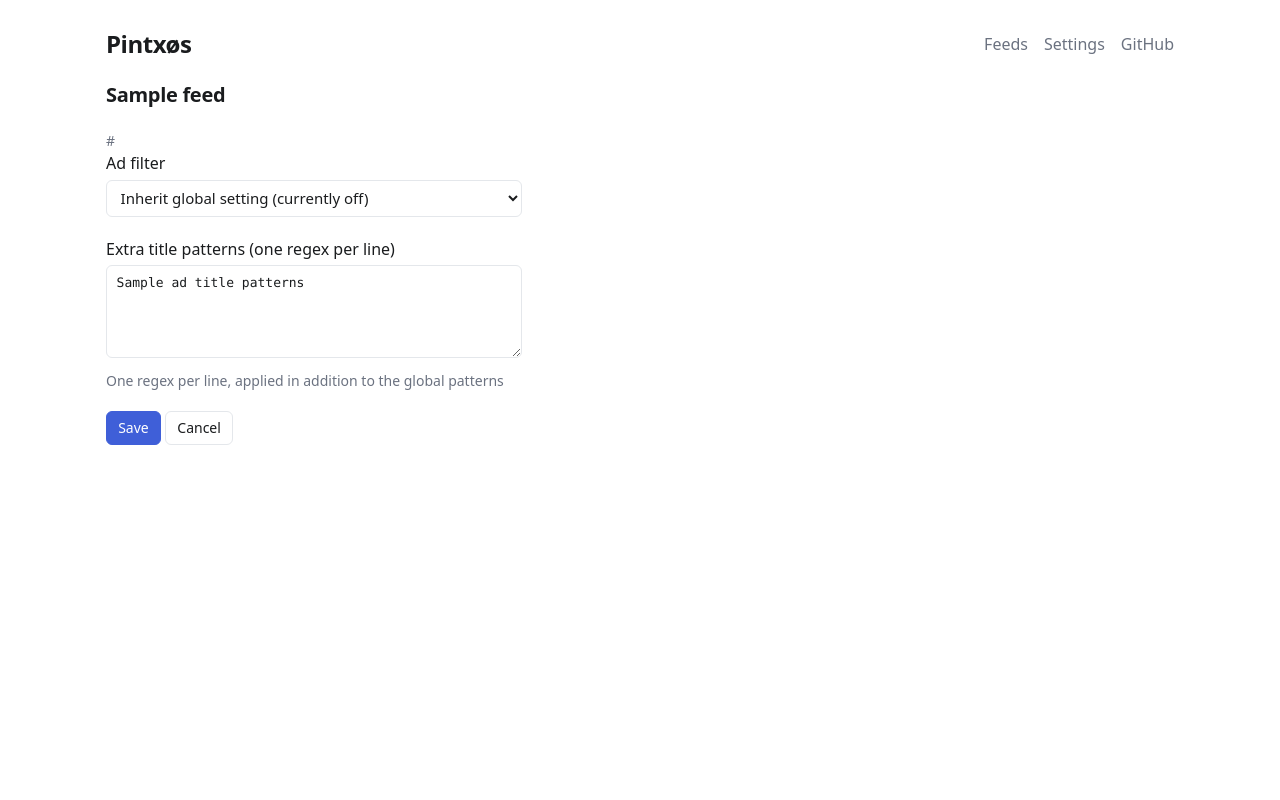
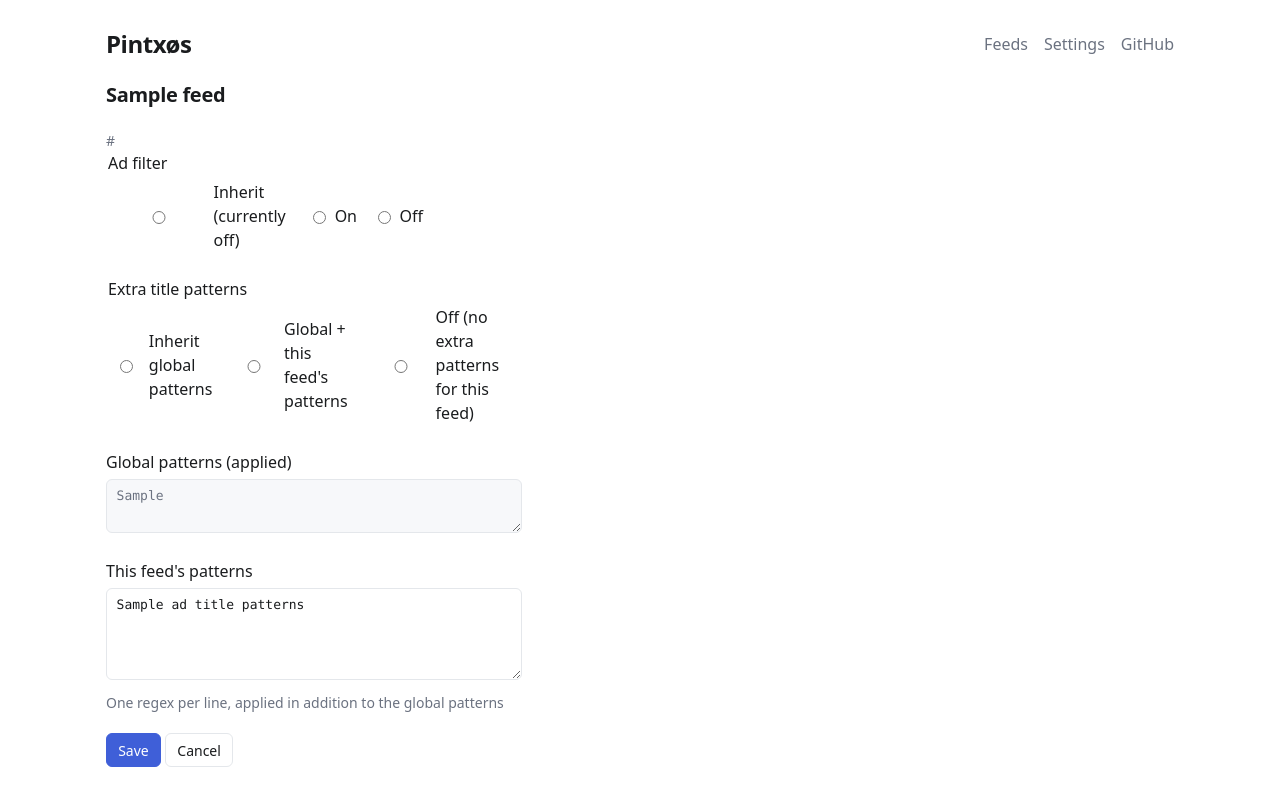
Before and after one commit to janw76/pintxos, a FastAPI app: template pintxos/templates/feed_edit.html in a window 1280 px wide. Run offline with FastAPI, Linux system fonts and the light colour scheme; the template is opened without the code that fills it: most values are stand-ins (such as "Sample title", 1, 10 or a date in 2020).

Commit message:
feat(ui): feed filter page with radio groups, global patterns shown read-only (pintxos-gno.4)
The per-feed page now uses inherit/on/off radios for both the ad filter
and the extra title patterns, shows the global patterns in a read-only
box so nothing has to be compared across tabs, and greys out whatever
does not apply using CSS :has() alone. The table link reads "Edit
filters". A disabled patterns field is never submitted, so saving in
inherit/off mode keeps the stored feed patterns.

Co-Authored-By: Claude Fable 5.1 <noreply@anthropic.com>
Claude-Session: https://claude.ai/code/session_01UiLCdtVdyW7RyV3ryx5mz3

```diff
--- a/pintxos/app.py
+++ b/pintxos/app.py
@@ -108,6 +108,7 @@ def feed_edit_page(request: Request, feed_id: int) -> Response:
         if feed is None:
             raise HTTPException(status_code=404, detail="feed not found")
         global_filter_ads_on = is_truthy(get_setting("PINTXOS_FILTER_ADS", conn))
+        global_patterns = get_setting("PINTXOS_AD_TITLE_PATTERNS", conn) or ""
     override = feed["filter_ads"]
     if override is None:
         filter_choice = "inherit"
@@ -115,6 +116,13 @@ def feed_edit_page(request: Request, feed_id: int) -> Response:
         filter_choice = "on"
     else:
         filter_choice = "off"
+    patterns_mode = feed["ad_patterns_mode"]
+    if patterns_mode is None:
+        patterns_choice = "inherit"
+    elif patterns_mode:
+        patterns_choice = "on"
+    else:
+        patterns_choice = "off"
     return templates.TemplateResponse(
         request,
         "feed_edit.html",
@@ -123,37 +131,61 @@ def feed_edit_page(request: Request, feed_id: int) -> Response:
             "filter_choice": filter_choice,
             "ad_title_patterns": feed["ad_title_patterns"] or "",
             "global_filter_ads_on": global_filter_ads_on,
+            "global_patterns": global_patterns,
+            "patterns_choice": patterns_choice,
+            "patterns_disabled": patterns_choice in ("inherit", "off"),
         },
     )
 
 
 @app.post("/feeds/{feed_id}")
-def feed_edit_save(
+async def feed_edit_save(
     feed_id: int,
+    request: Request,
     filter_ads: str = Form(...),
-    ad_title_patterns: str = Form(""),
+    ad_patterns_mode: str = Form(...),
 ) -> Response:
     with db() as conn:
-        exists = conn.execute("SELECT id FROM feeds WHERE id = ?", (feed_id,)).fetchone()
+        exists = conn.execute(
+            "SELECT id, ad_title_patterns FROM feeds WHERE id = ?", (feed_id,)
+        ).fetchone()
     if exists is None:
         raise HTTPException(status_code=404, detail="feed not found")
 
     if filter_ads not in ("inherit", "on", "off"):
         return _redirect(f"/feeds/{feed_id}", err="Invalid filter choice")
+    if ad_patterns_mode not in ("inherit", "on", "off"):
+        return _redirect(f"/feeds/{feed_id}", err="Invalid patterns choice")
 
-    patterns = "\n".join(line.strip() for line in ad_title_patterns.splitlines() if line.strip())
-    try:
-        adfilter.compile_patterns(patterns)
-    except ValueError as e:
-        return _redirect(f"/feeds/{feed_id}", err=f"Invalid pattern: {e}")
+    # A disabled textarea (patterns mode inherit/off, per the server-rendered
+    # `disabled` attribute) is never submitted by the browser; keep the
+    # stored patterns untouched in that case instead of wiping them. FastAPI's
+    # Form(...) collapses an empty submitted value to the same "absent" state
+    # as a field that's missing entirely, so the raw form data is read here to
+    # tell "not submitted" (disabled) apart from "submitted but blank"
+    # (explicitly cleared).
+    form = await request.form()
+    if "ad_title_patterns" not in form:
+        patterns_value = exists["ad_title_patterns"]
+    else:
+        ad_title_patterns = str(form["ad_title_patterns"])
+        patterns = "\n".join(
+            line.strip() for line in ad_title_patterns.splitlines() if line.strip()
+        )
+        try:
+            adfilter.compile_patterns(patterns)
+        except ValueError as e:
+            return _redirect(f"/feeds/{feed_id}", err=f"Invalid pattern: {e}")
+        patterns_value = patterns or None
 
     filter_ads_value = {"inherit": None, "on": 1, "off": 0}[filter_ads]
-    patterns_value = patterns or None
+    patterns_mode_value = {"inherit": None, "on": 1, "off": 0}[ad_patterns_mode]
 
     with db() as conn:
         conn.execute(
-            "UPDATE feeds SET filter_ads = ?, ad_title_patterns = ? WHERE id = ?",
-            (filter_ads_value, patterns_value, feed_id),
+            "UPDATE feeds SET filter_ads = ?, ad_patterns_mode = ?, ad_title_patterns = ? "
+            "WHERE id = ?",
+            (filter_ads_value, patterns_mode_value, patterns_value, feed_id),
         )
 
     return _redirect("/", msg="Saved")
--- a/pintxos/templates/base.html
+++ b/pintxos/templates/base.html
@@ -130,6 +130,19 @@
     .field-narrow input { max-width: 8rem; }
     .field-checkbox label { display: flex; align-items: center; gap: 0.4rem; font-weight: 400; }
     .field-checkbox input[type=checkbox] { width: auto; }
+    fieldset.field { border: 0; padding: 0; }
+    fieldset.field legend { padding: 0; font-weight: 500; margin-bottom: 0.3rem; font-size: inherit; }
+
+    .radios { display: flex; gap: 1rem; flex-wrap: nowrap; }
+    @media (max-width: 600px) { .radios { flex-direction: column; gap: 0.4rem; } }
+    label.radio { display: inline-flex; gap: 0.35rem; align-items: center; font-weight: 400; }
+
+    textarea[readonly], .global-box { background: var(--surface); color: var(--text-muted); }
+
+    .patterns:has(input[value="off"]:checked) .global-box,
+    .patterns:has(input[value="off"]:checked) textarea { opacity: 0.45; pointer-events: none; }
+    .patterns:has(input[value="inherit"]:checked) textarea[name=ad_title_patterns] { opacity: 0.45; pointer-events: none; }
+    .filters:has(input[name=filter_ads][value="off"]:checked) .patterns { opacity: 0.45; pointer-events: none; }
   </style>
 </head>
 <body>
--- a/pintxos/templates/feed_edit.html
+++ b/pintxos/templates/feed_edit.html
@@ -3,19 +3,33 @@
 {% block content %}
 <h1>{{ feed.title or feed.url }}</h1>
 <div class="muted">{{ feed.url }}</div>
-<form method="post" action="/feeds/{{ feed.id }}">
-  <div class="field">
-    <label for="filter_ads">Ad filter</label>
-    <select id="filter_ads" name="filter_ads">
-      <option value="inherit" {% if filter_choice == "inherit" %}selected{% endif %}>Inherit global setting (currently {{ "on" if global_filter_ads_on else "off" }})</option>
-      <option value="on" {% if filter_choice == "on" %}selected{% endif %}>On</option>
-      <option value="off" {% if filter_choice == "off" %}selected{% endif %}>Off</option>
-    </select>
-  </div>
-  <div class="field">
-    <label for="ad_title_patterns">Extra title patterns (one regex per line)</label>
-    <textarea id="ad_title_patterns" name="ad_title_patterns" rows="4" class="mono">{{ ad_title_patterns }}</textarea>
-    <div class="muted">One regex per line, applied in addition to the global patterns</div>
+<form class="filters" method="post" action="/feeds/{{ feed.id }}">
+  <fieldset class="field">
+    <legend>Ad filter</legend>
+    <div class="radios">
+      <label class="radio"><input type="radio" name="filter_ads" value="inherit" {% if filter_choice == "inherit" %}checked{% endif %}> Inherit (currently {{ "on" if global_filter_ads_on else "off" }})</label>
+      <label class="radio"><input type="radio" name="filter_ads" value="on" {% if filter_choice == "on" %}checked{% endif %}> On</label>
+      <label class="radio"><input type="radio" name="filter_ads" value="off" {% if filter_choice == "off" %}checked{% endif %}> Off</label>
+    </div>
+  </fieldset>
+  <div class="patterns">
+    <fieldset class="field">
+      <legend>Extra title patterns</legend>
+      <div class="radios">
+        <label class="radio"><input type="radio" name="ad_patterns_mode" value="inherit" {% if patterns_choice == "inherit" %}checked{% endif %}> Inherit global patterns</label>
+        <label class="radio"><input type="radio" name="ad_patterns_mode" value="on" {% if patterns_choice == "on" %}checked{% endif %}> Global + this feed's patterns</label>
+        <label class="radio"><input type="radio" name="ad_patterns_mode" value="off" {% if patterns_choice == "off" %}checked{% endif %}> Off (no extra patterns for this feed)</label>
+      </div>
+    </fieldset>
+    <div class="field">
+      <label for="global_patterns">Global patterns (applied)</label>
+      <textarea id="global_patterns" readonly class="mono global-box">{{ global_patterns if global_patterns else "(none)" }}</textarea>
+    </div>
+    <div class="field">
+      <label for="ad_title_patterns">This feed's patterns</label>
+      <textarea id="ad_title_patterns" name="ad_title_patterns" rows="4" class="mono" {% if patterns_disabled %}disabled{% endif %}>{{ ad_title_patterns }}</textarea>
+      <div class="muted">One regex per line, applied in addition to the global patterns</div>
+    </div>
   </div>
   <button type="submit" class="btn-primary">Save</button>
   <a class="button btn-tint-neutral" href="/">Cancel</a>
--- a/pintxos/templates/index.html
+++ b/pintxos/templates/index.html
@@ -52,7 +52,7 @@
         <td class="muted nowrap">{{ status.get(feed.id, "") }}</td>
         <td class="error">{{ feed.last_error or "" }}</td>
         <td class="actions">
-          <a class="button btn-tint-neutral" href="/feeds/{{ feed.id }}">Edit</a>
+          <a class="button btn-tint-neutral" href="/feeds/{{ feed.id }}">Edit filters</a>
           <form method="post" action="/feeds/{{ feed.id }}/poll">
             <button type="submit" class="btn-tint-neutral"{% if feed.id in status %} disabled{% endif %}>Poll now</button>
           </form>
```
Also changed, not shown: tests/test_ui.py (+155 -13 lines), README.md.
